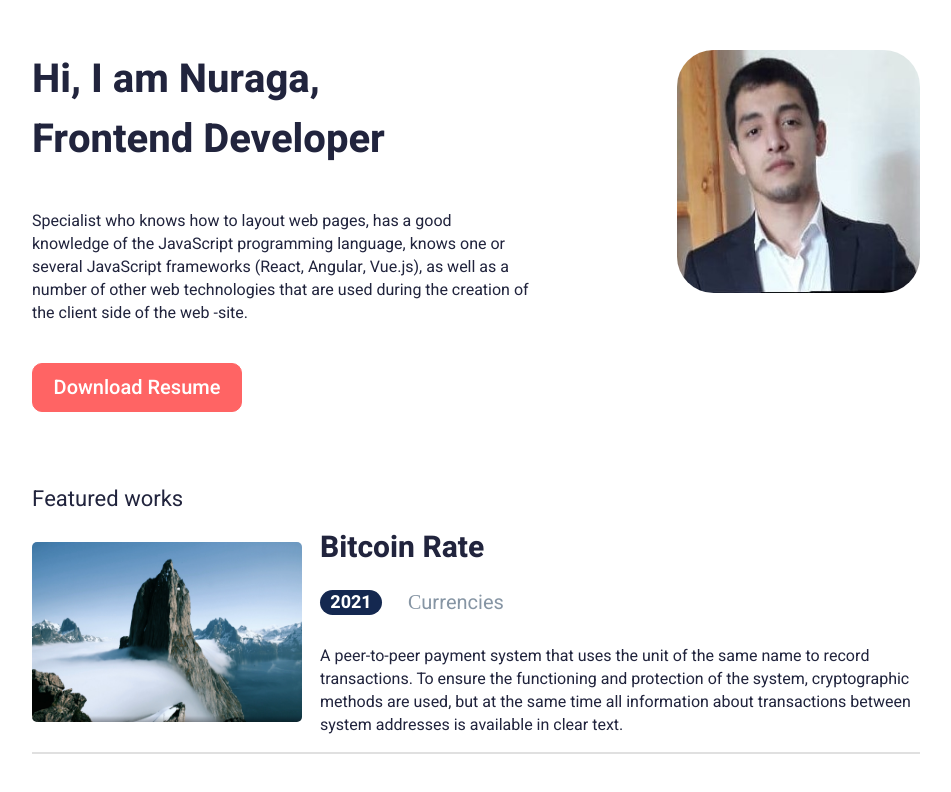
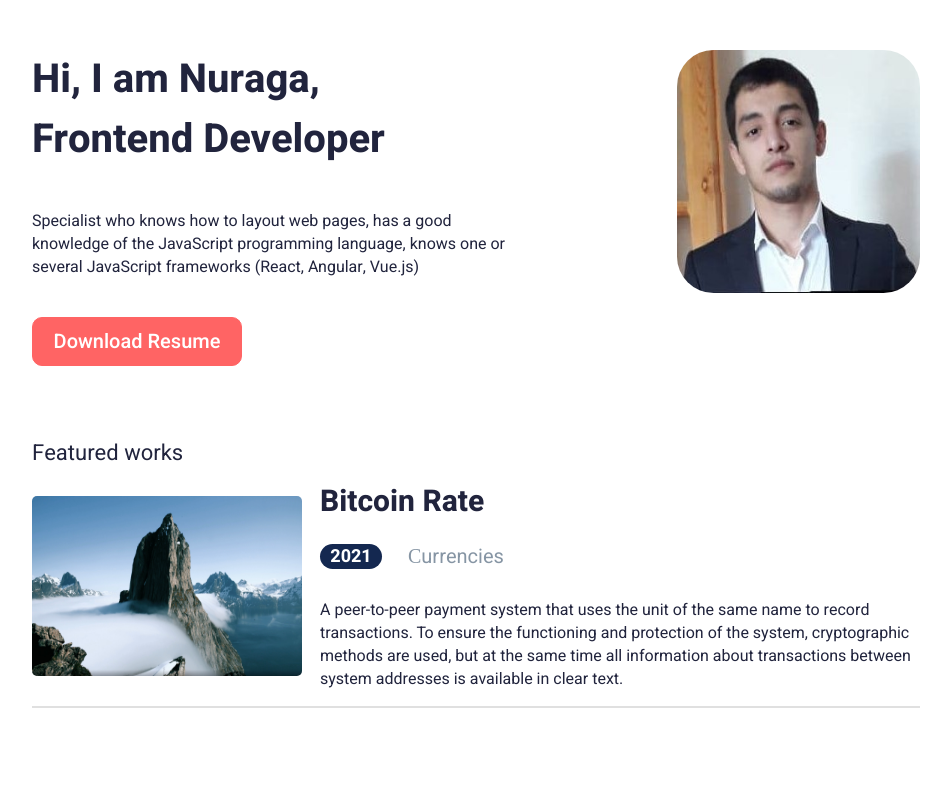
Before and after one commit to nuraga123/projecthotel, a React (Create React App) app: page / in a window 1280 px wide. Shown: the top 792 px of the page, without its empty margins (164-1115 px from the left). Built offline with nearby package versions, Linux system fonts and the light colour scheme.

Commit message:
Update Header.js

```diff
--- a/src/components/Header/Header.js
+++ b/src/components/Header/Header.js
@@ -11,7 +11,7 @@ const Header = () => {
             </h1>
 
             <p className="header__text">
-              Specialist who knows how to layout web pages, has a good knowledge of the JavaScript programming language, knows one or several JavaScript frameworks (React, Angular, Vue.js), as well as a number of other web technologies that are used during the creation of the client side of the web -site.
+              Specialist who knows how to layout web pages, has a good knowledge of the JavaScript programming language, knows one or several JavaScript frameworks (React, Angular, Vue.js)
             </p>
 
             <a
```
